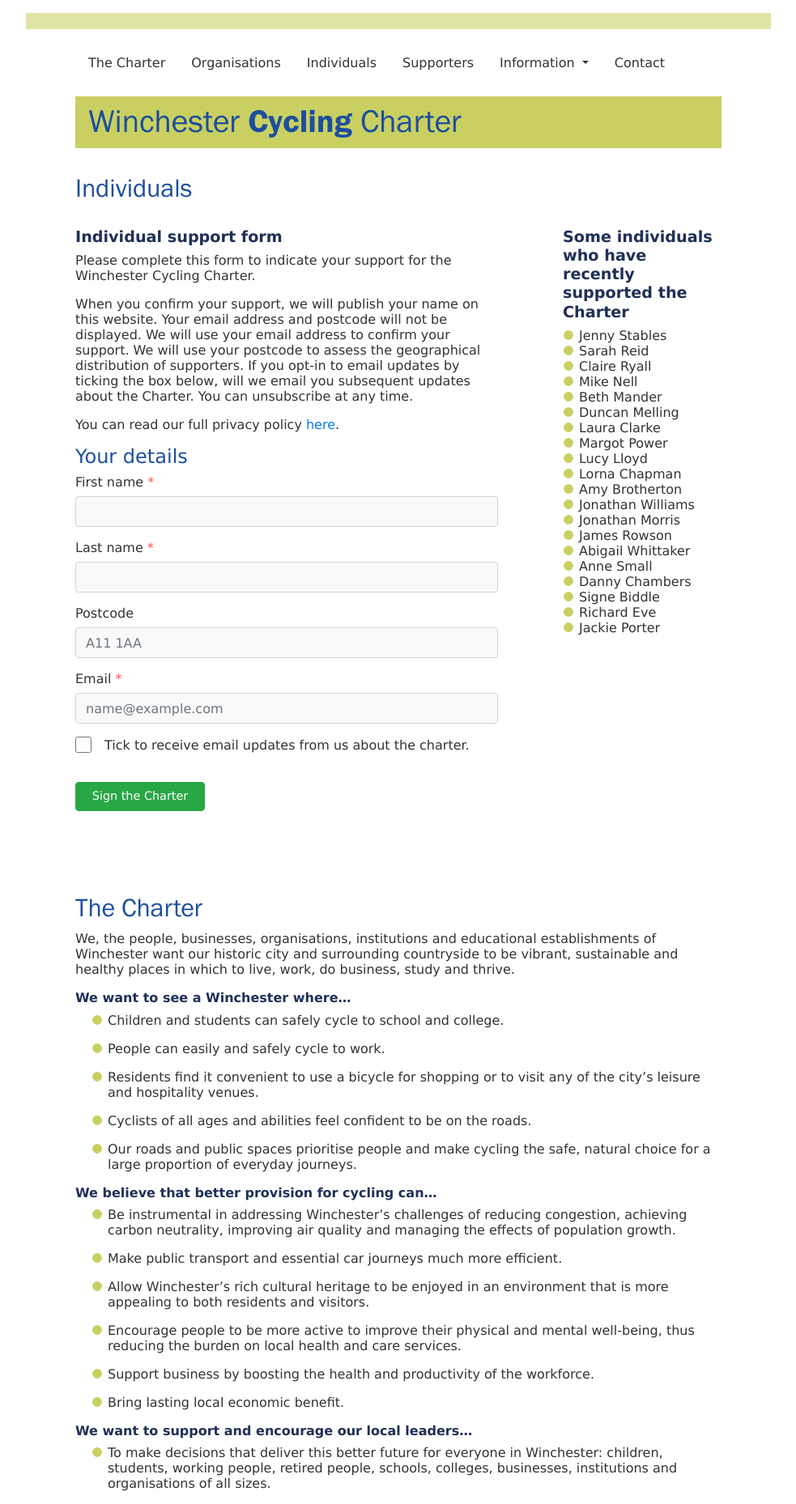
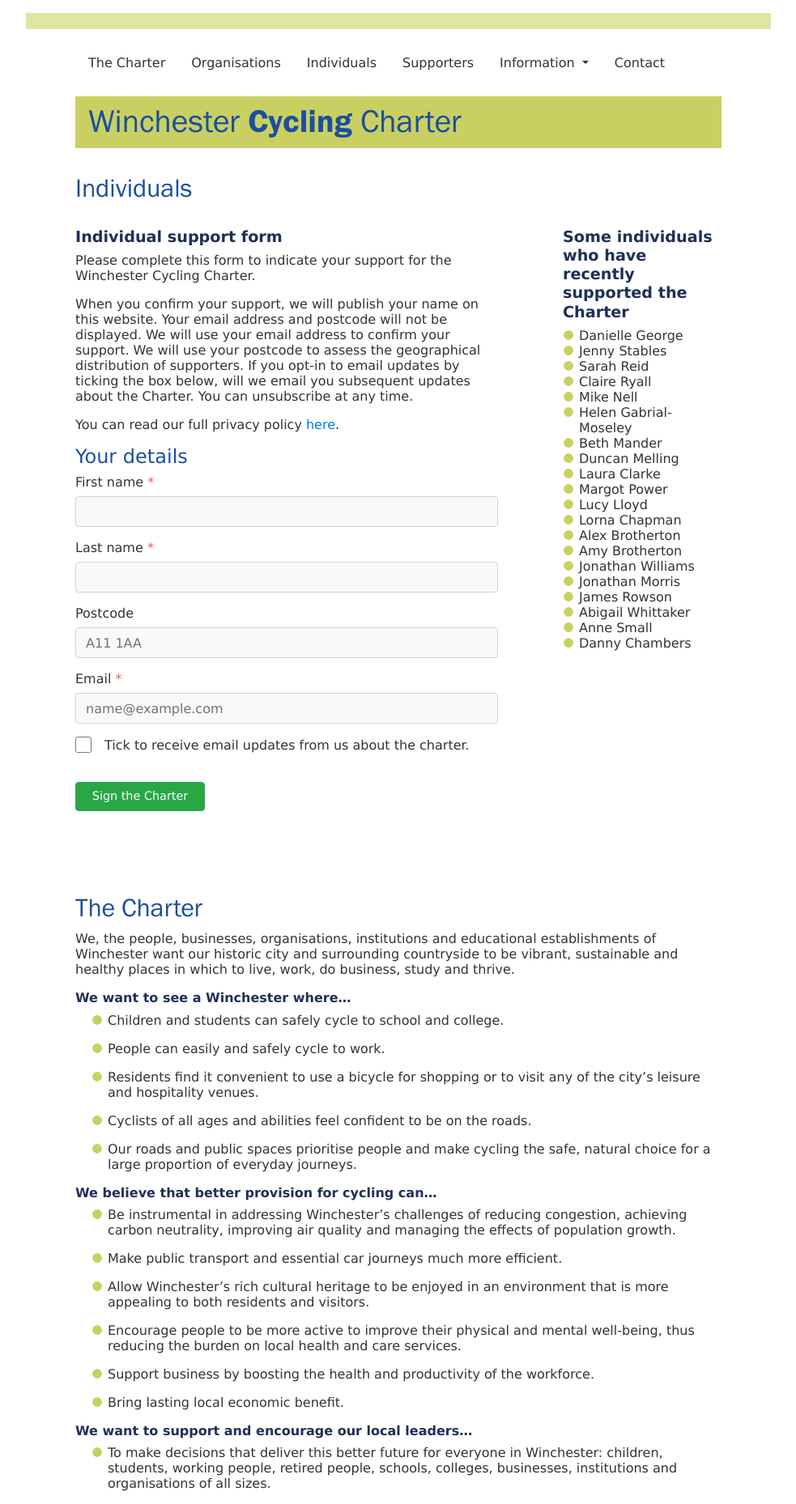
Before and after one commit to winchestercyclingcharter/winchestercyclingcharter.github.io, a Jekyll site: the page built from ind-page.md, in a window 1280 px wide. Shown: the whole page at 81% size, without its empty margins (148-1131 px from the left). Built offline with Jekyll 4.4.1, drawn with Linux system fonts in a browser that asks for light colours; nearby versions of some CDN libraries.

Commit message:
Update people.yml

```diff
--- a/_data/people.yml
+++ b/_data/people.yml
@@ -790,3 +790,6 @@ people:
 - { lastname: Biddle, firstname: Signe, dt: 20220427-070201-996133 }
 - { lastname: Ryall, firstname: Claire, dt: 20220427-171751-872455 }
 - { lastname: Nell, firstname: Mike, dt: 20220427-135450-653191 }
+- { lastname: Gabrial-Moseley, firstname: Helen, dt: 20220427-132419-346530 }
+- { lastname: Brotherton, firstname: Alex, dt: 20220427-092856-190878 }
+- { lastname: George, firstname: Danielle, dt: 20220428-090925-474581 }
```
